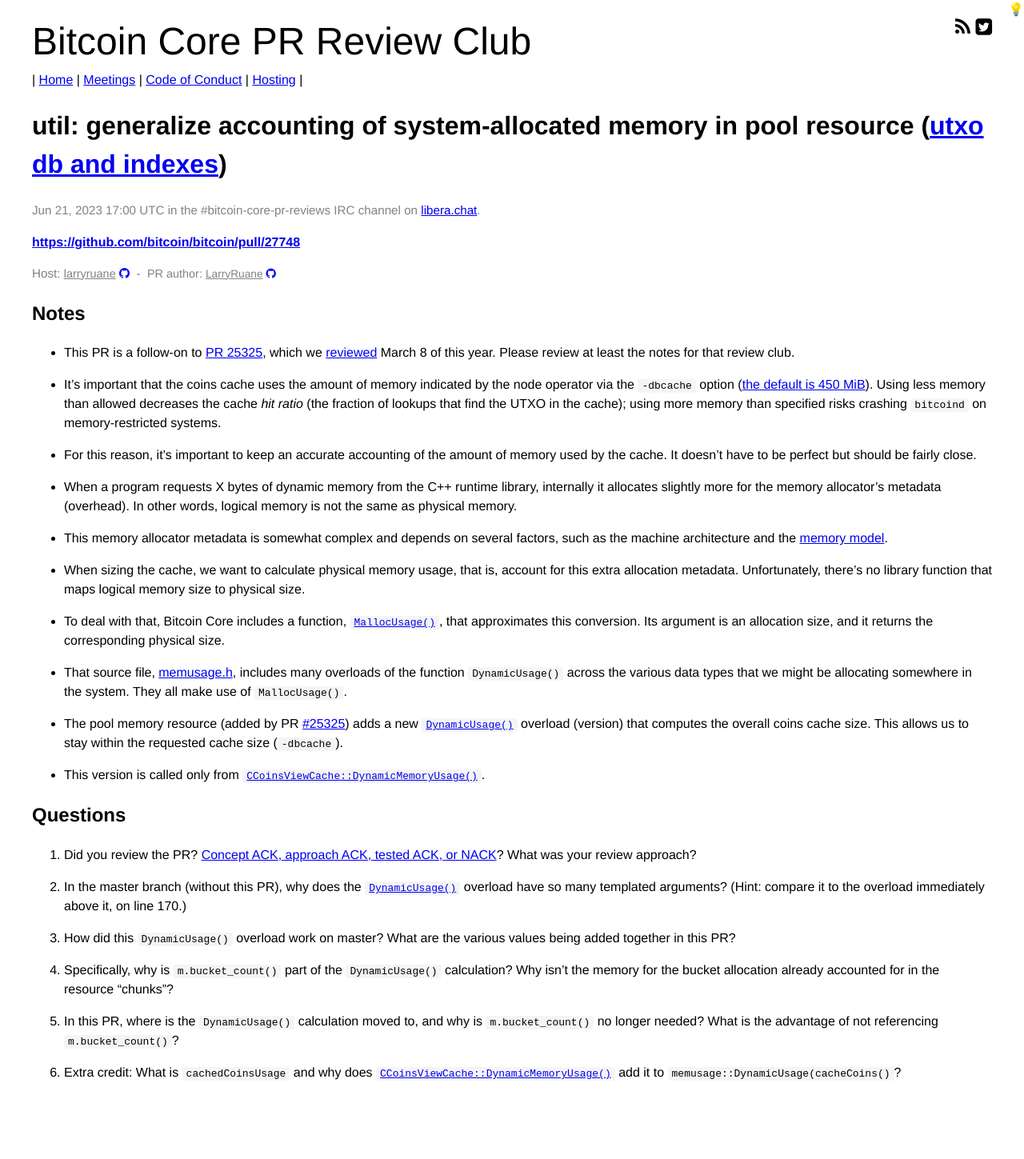
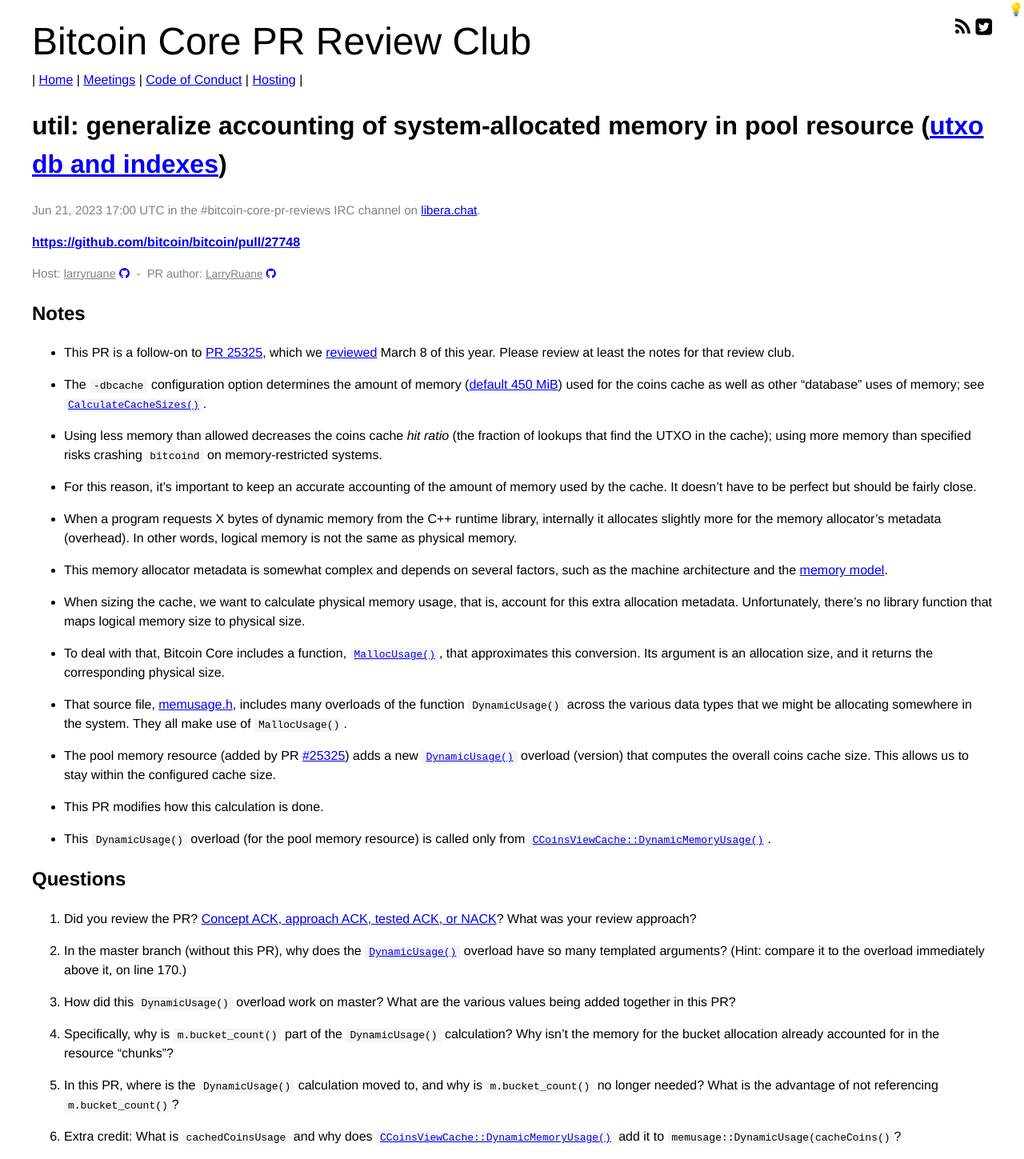
Before and after one commit to bitcoin-core-review-club/website, a Jekyll site: the page built from _posts/2023-06-21-#27748.md, in a window 1280 px wide. Shown: the whole page at 80% size. Built offline with Jekyll 4.4.1, drawn with Linux system fonts in a browser that asks for light colours; before the commit the page ends 1369 px from its top, so only the background shows below that.

Commit message:
address review comments

```diff
--- a/_posts/2023-06-21-#27748.md
+++ b/_posts/2023-06-21-#27748.md
@@ -16,9 +16,12 @@
   which we [reviewed](https://bitcoincore.reviews/25325) March 8 of this year.
   Please review at least the notes for that review club.
 
-- It's important that the coins cache uses the amount of memory indicated by
-  the node operator via the `-dbcache` option ([the default is 450 MiB](https://github.com/bitcoin/bitcoin/blob/1ecdf6ea8fb6dc1d64f41323a1e337beb174c25b/src/txdb.h#L34)).
-  Using less memory than allowed decreases the cache _hit ratio_ (the
+- The `-dbcache` configuration option determines the amount of memory
+  ([default 450 MiB](https://github.com/bitcoin/bitcoin/blob/1ecdf6ea8fb6dc1d64f41323a1e337beb174c25b/src/txdb.h#L34))
+  used for the coins cache as well as other "database" uses of memory;
+  see [`CalculateCacheSizes()`](https://github.com/bitcoin/bitcoin/blob/1ecdf6ea8fb6dc1d64f41323a1e337beb174c25b/src/node/caches.cpp#L12-L34).
+
+- Using less memory than allowed decreases the coins cache _hit ratio_ (the
   fraction of lookups that find the UTXO in the cache); using more memory
   than specified risks crashing `bitcoind` on memory-restricted systems.
 
@@ -52,9 +55,11 @@
 - The pool memory resource (added by PR [#25325](https://github.com/bitcoin/bitcoin/pull/25325)) adds a new
   [`DynamicUsage()`](https://github.com/bitcoin/bitcoin/blob/681ecac5c2d462920cd32636eec15599a9bcf424/src/memusage.h#L170)
   overload (version) that computes the overall coins cache size. This allows us to stay
-  within the requested cache size (`-dbcache`).
+  within the configured cache size.
 
-- This version is called only from
+- This PR modifies how this calculation is done.
+
+- This `DynamicUsage()` overload (for the pool memory resource) is called only from
   [`CCoinsViewCache::DynamicMemoryUsage()`](https://github.com/bitcoin/bitcoin/blob/b3db18a0126bc4181d2a0880c27f45d203d06179/src/coins.cpp#L40).
 
 ## Questions
```
